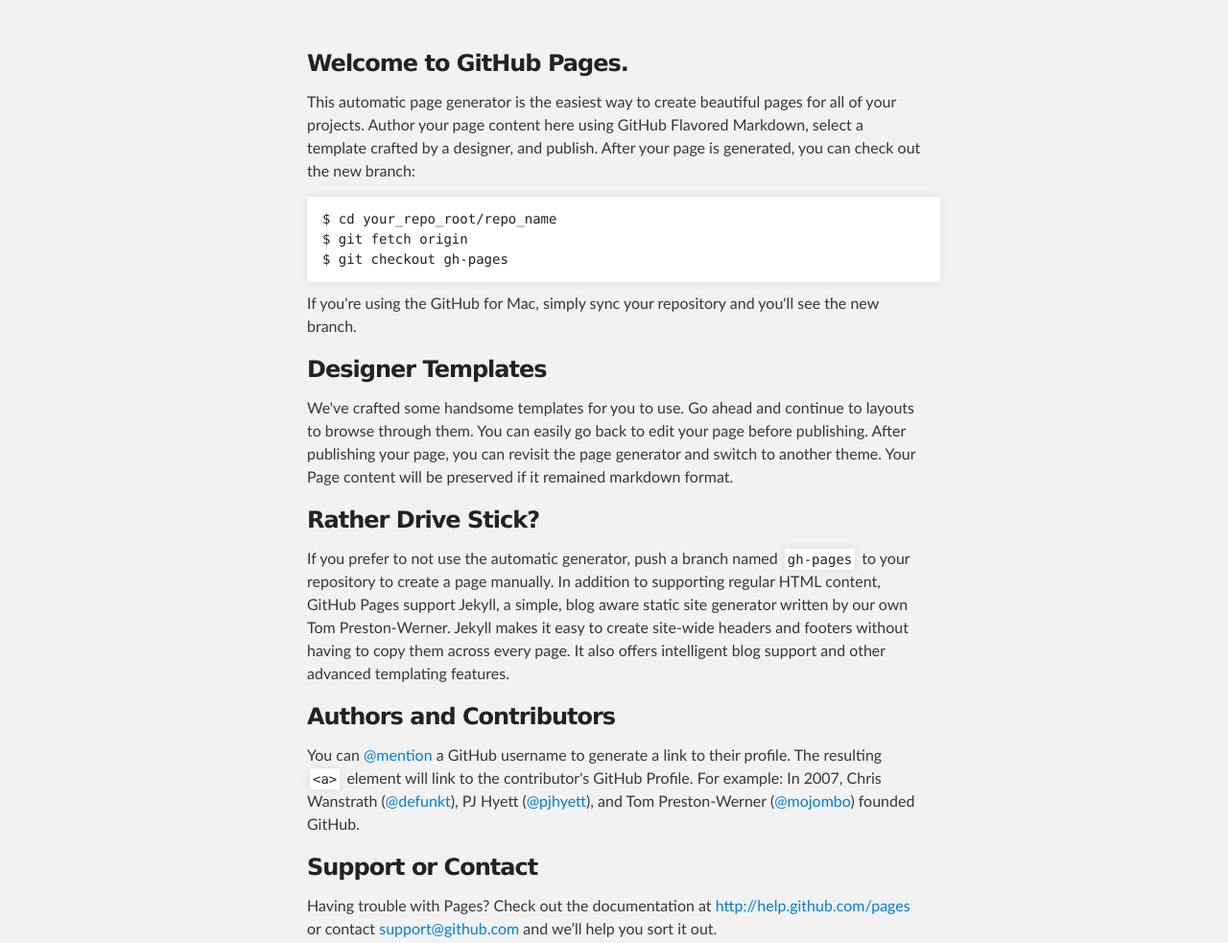
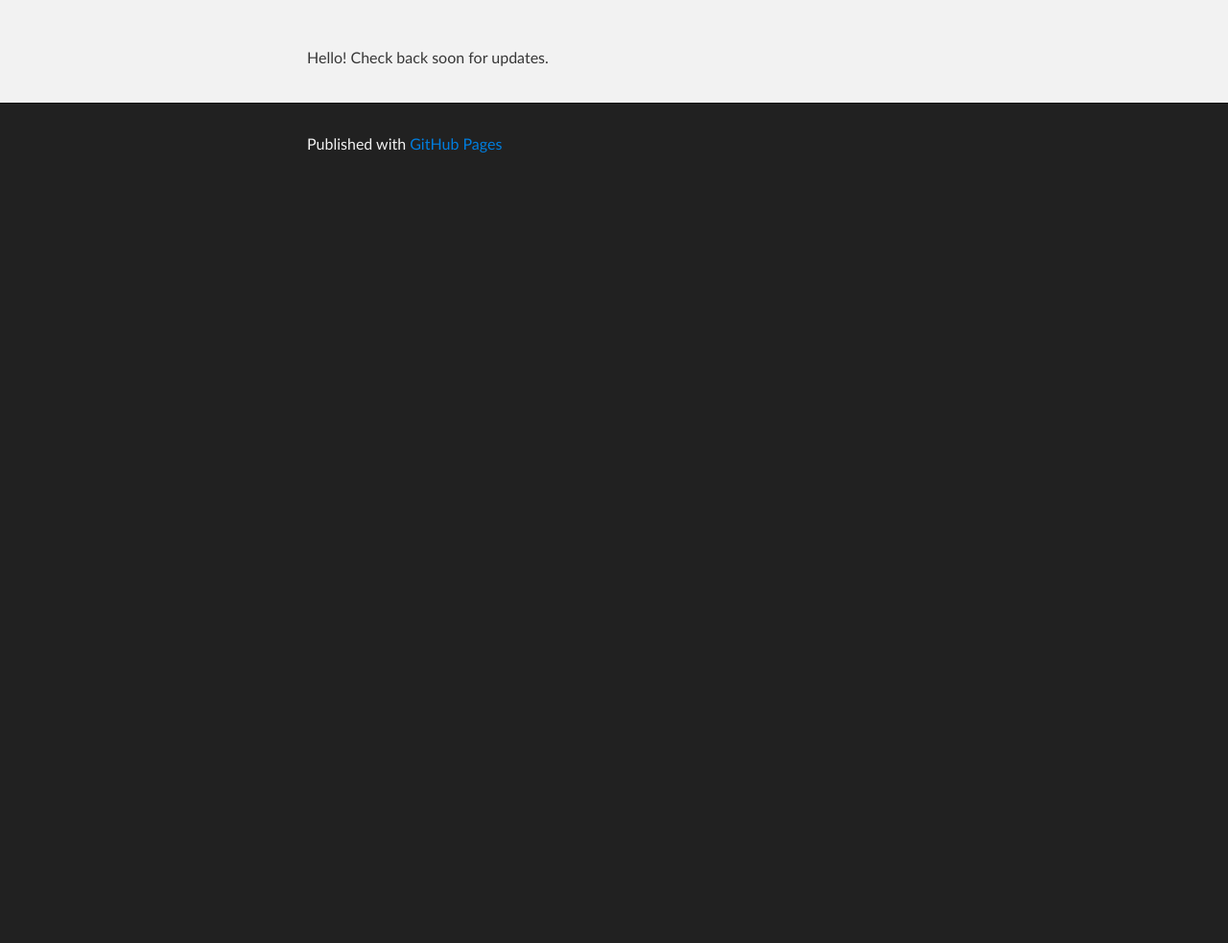
Before and after one commit to taniaschueller/taniaschueller.github.io, a plain HTML site: page index.html in a window 1280 px wide. Shown: the part 212-1195 px from the top of the page at 96% size. After the commit the page ends 800 px from the top, so only its background shows below. Drawn offline with Linux system fonts and the light colour scheme.

Commit message:
Replace master branch with page content via GitHub

```diff
--- a/index.html
+++ b/index.html
@@ -27,37 +27,7 @@
     <!-- MAIN CONTENT -->
     <div id="main_content_wrap" class="outer">
       <section id="main_content" class="inner">
-        <h3>
-<a name="welcome-to-github-pages" class="anchor" href="#welcome-to-github-pages"><span class="octicon octicon-link"></span></a>Welcome to GitHub Pages.</h3>
-
-<p>This automatic page generator is the easiest way to create beautiful pages for all of your projects. Author your page content here using GitHub Flavored Markdown, select a template crafted by a designer, and publish. After your page is generated, you can check out the new branch:</p>
-
-<pre><code>$ cd your_repo_root/repo_name
-$ git fetch origin
-$ git checkout gh-pages
-</code></pre>
-
-<p>If you're using the GitHub for Mac, simply sync your repository and you'll see the new branch.</p>
-
-<h3>
-<a name="designer-templates" class="anchor" href="#designer-templates"><span class="octicon octicon-link"></span></a>Designer Templates</h3>
-
-<p>We've crafted some handsome templates for you to use. Go ahead and continue to layouts to browse through them. You can easily go back to edit your page before publishing. After publishing your page, you can revisit the page generator and switch to another theme. Your Page content will be preserved if it remained markdown format.</p>
-
-<h3>
-<a name="rather-drive-stick" class="anchor" href="#rather-drive-stick"><span class="octicon octicon-link"></span></a>Rather Drive Stick?</h3>
-
-<p>If you prefer to not use the automatic generator, push a branch named <code>gh-pages</code> to your repository to create a page manually. In addition to supporting regular HTML content, GitHub Pages support Jekyll, a simple, blog aware static site generator written by our own Tom Preston-Werner. Jekyll makes it easy to create site-wide headers and footers without having to copy them across every page. It also offers intelligent blog support and other advanced templating features.</p>
-
-<h3>
-<a name="authors-and-contributors" class="anchor" href="#authors-and-contributors"><span class="octicon octicon-link"></span></a>Authors and Contributors</h3>
-
-<p>You can <a href="https://github.com/blog/821" class="user-mention">@mention</a> a GitHub username to generate a link to their profile. The resulting <code>&lt;a&gt;</code> element will link to the contributor's GitHub Profile. For example: In 2007, Chris Wanstrath (<a href="https://github.com/defunkt" class="user-mention">@defunkt</a>), PJ Hyett (<a href="https://github.com/pjhyett" class="user-mention">@pjhyett</a>), and Tom Preston-Werner (<a href="https://github.com/mojombo" class="user-mention">@mojombo</a>) founded GitHub.</p>
-
-<h3>
-<a name="support-or-contact" class="anchor" href="#support-or-contact"><span class="octicon octicon-link"></span></a>Support or Contact</h3>
-
-<p>Having trouble with Pages? Check out the documentation at <a href="http://help.github.com/pages">http://help.github.com/pages</a> or contact <a href="mailto:support@github.com">support@github.com</a> and we’ll help you sort it out.</p>
+        <p>Hello! Check back soon for updates.</p>
       </section>
     </div>
 
```
Also changed, not shown: params.json (+1 -1 lines).
